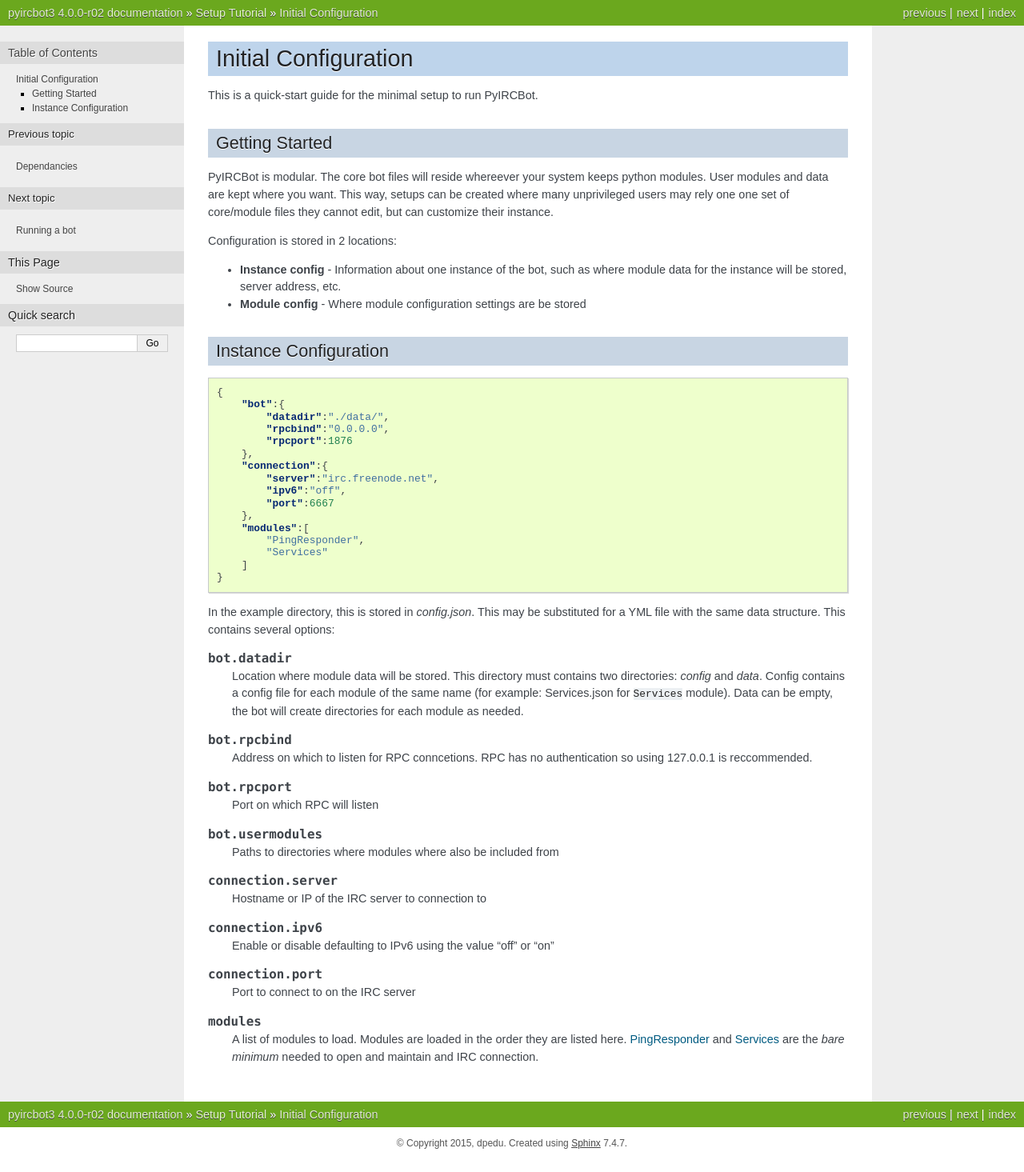
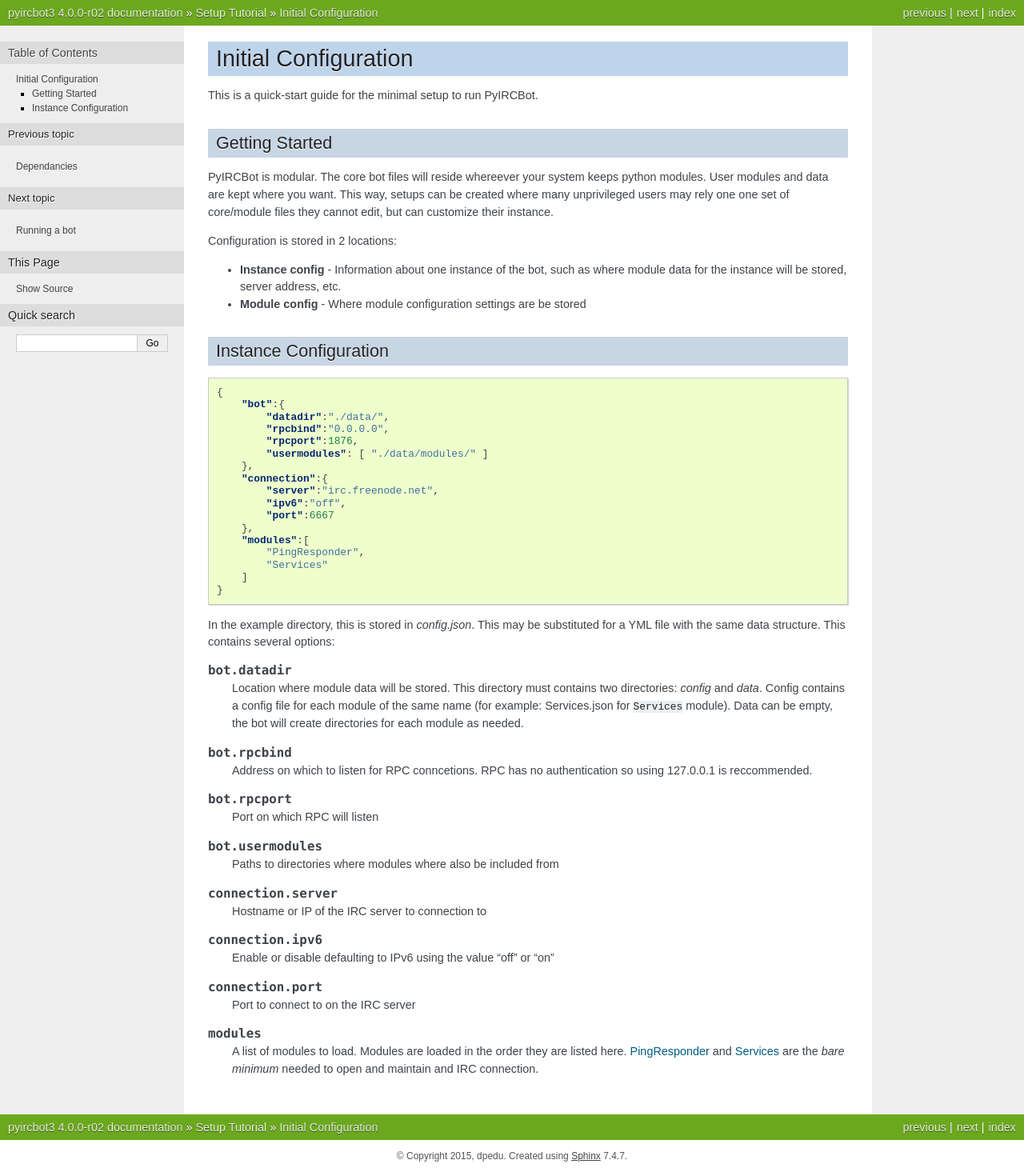
Before and after one commit to dpedu/pyircbot, a Sphinx documentation site: the page built from docs/setup/initial_config.rst, in a window 1280 px wide. Shown: the whole page at 80% size. Built offline with Sphinx 7.4.7, drawn with Linux system fonts in a browser that asks for light colours.

Commit message:
Update docs

```diff
--- a/docs/setup/initial_config.rst
+++ b/docs/setup/initial_config.rst
@@ -27,7 +27,8 @@
         "bot":{
             "datadir":"./data/",
             "rpcbind":"0.0.0.0",
-            "rpcport":1876
+            "rpcport":1876,
+            "usermodules": [ "./data/modules/" ]
         },
         "connection":{
             "server":"irc.freenode.net",
```
